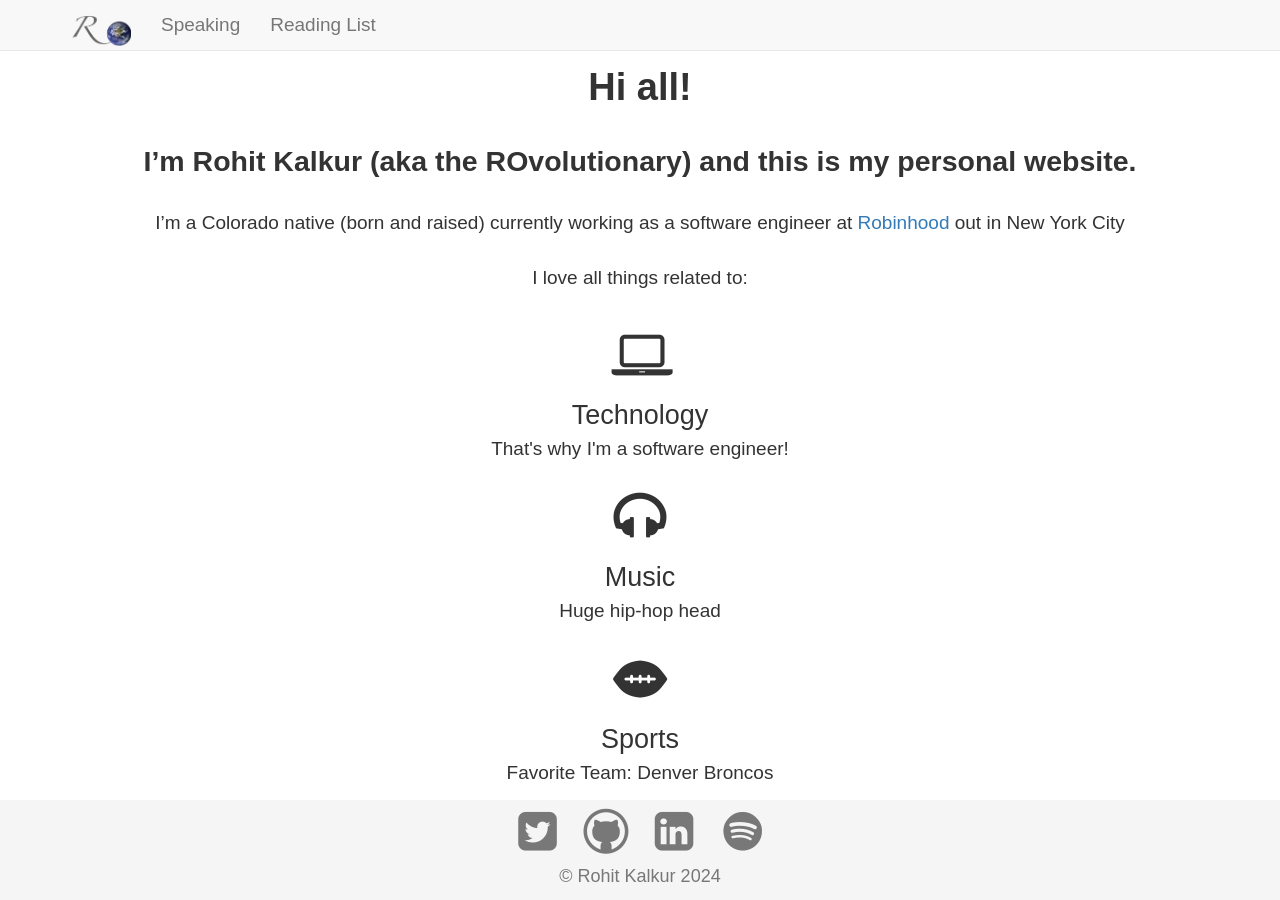
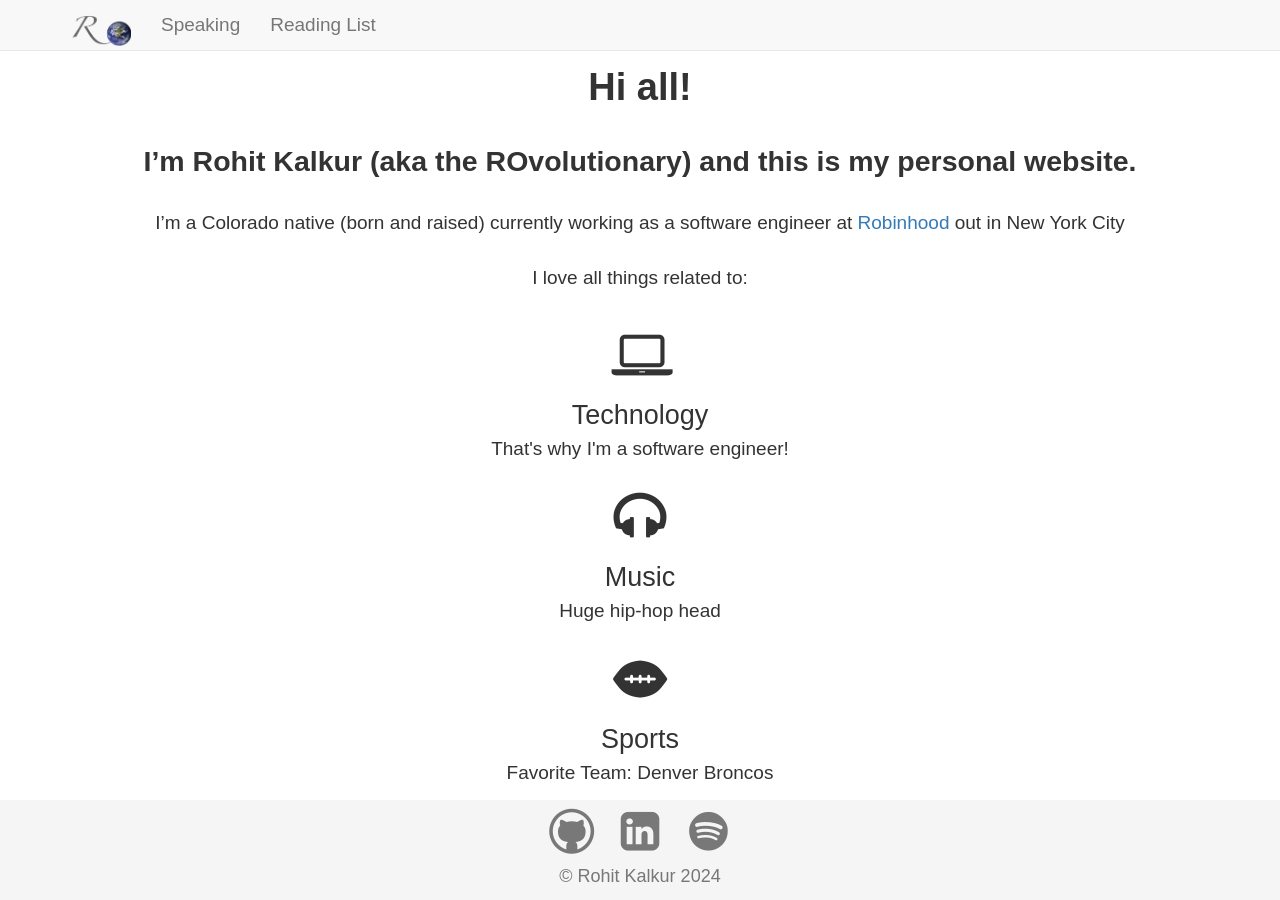
Before and after one commit to rovolution/rovolution.github.io, a Jekyll site: the page built from index.html, in a window 1280 px wide and 900 px high, scrolled down 824 px. Built offline with Jekyll 4.4.1, drawn with Linux system fonts in a browser that asks for light colours; nearby versions of some CDN libraries.

Commit message:
Update footer.html

```diff
--- a/_includes/footer.html
+++ b/_includes/footer.html
@@ -1,9 +1,6 @@
 <footer class="footer text-center">
 	<div class="container">
 		<div>
-			<a class="social-media-icon-container" href="https://twitter.com/Rovolutionary" target="_blank">
-				<i class="social-media-icon icon-twitter-squared"></i>
-			</a>
 			<a class="social-media-icon-container" href="https://github.com/rovolution" target="_blank">
 				<i class="social-media-icon icon-github-circled"></i>
 			</a>
```
